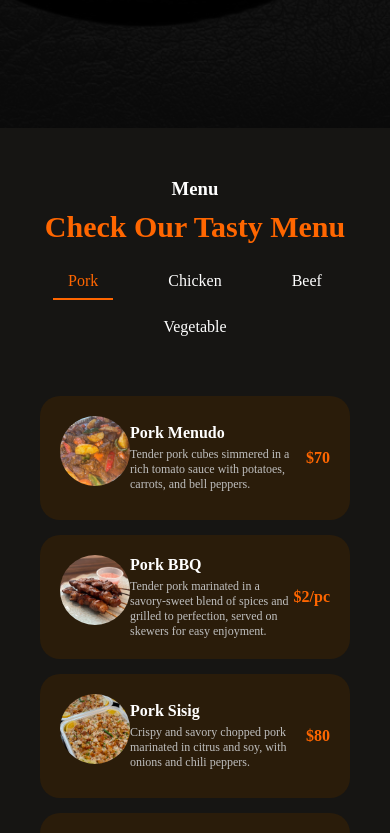
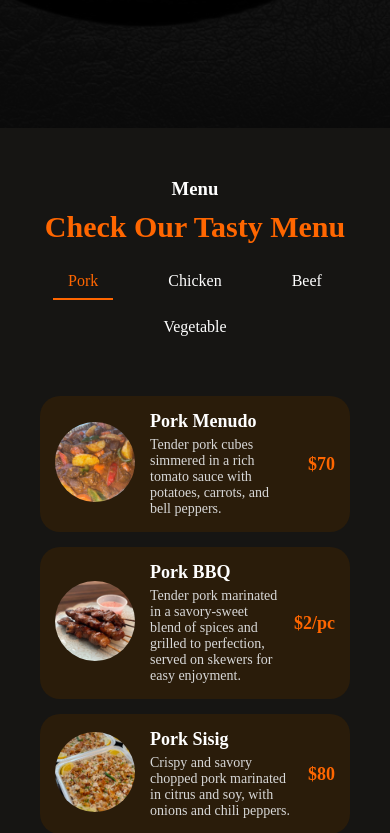
Before and after one commit to gvrr-erwin/react-TG, a React (Vite) app: page / in a window 390 px wide. Shown: the part 1560-2393 px from the top of the page. Built offline with nearby package versions, Linux system fonts and the light colour scheme.

Commit message:
new update for menu section

```diff
--- a/src/components/menu/Menu.css
+++ b/src/components/menu/Menu.css
@@ -16,7 +16,7 @@
   display: flex;
   justify-content: center;
   margin-bottom: 30px;
-  position: relative;    /* ensure tabs are on top of siblings */
+  position: relative;
   z-index: 10;
 }
 
@@ -31,7 +31,7 @@
   cursor: pointer;
   border-bottom: 2px solid transparent;
   transition: all 0.3s;
-  touch-action: manipulation; /* makes taps more responsive on mobile */
+  touch-action: manipulation;
 }
 
 .menu-tab.active {
@@ -97,59 +97,31 @@
 
 @media (max-width: 768px) {
   .menu-container {
-    padding: 50px 20px; /* Reduced padding for smaller screens */
+    padding: 50px 20px;
+    position: relative;
+    z-index: 20; /* still above everything */
   }
 
   .menu-title h1 {
-    font-size: 30px; /* Reduced title size */
+    font-size: 30px;
     margin-bottom: 20px;
   }
 
   .menu-tabs {
-    flex-wrap: wrap; /* wrap tabs on narrow screens */
+    flex-wrap: wrap;
     gap: 10px;
     justify-content: center;
-    /* position & z-index inherited from above */
+    /* no need to re‐declare z-index (it inherits from parent) */
   }
 
   .menu-tab {
-    font-size: 16px; /* smaller font for tabs */
+    font-size: 16px;
     padding: 8px 15px;
   }
 
   .menu-items {
-    grid-template-columns: 1fr; /* single column on mobile */
-    gap: 15px; /* smaller gap between items */
-    margin-top: 20px; /* breathing room under tabs */
-  }
-
-  .menu-item {
-    align-items: center; /* center content on mobile */
-    text-align: center;
-    padding: 20px; /* bigger touch target */
-  }
-
-  .menu-image img {
-    width: 70px; /* slightly smaller on mobile */
-    height: 70px;
-    margin-bottom: 10px; /* space between image & text */
-  }
-
-  .menu-details {
-    padding: 0; /* remove extra padding for centered layout */
-  }
-
-  .menu-name {
-    font-size: 16px;
-    margin-bottom: 5px;
-  }
-
-  .menu-desc {
-    font-size: 12px;
-    color: #bfbfbf; /* lighter description */
-  }
-
-  .menu-price {
-    font-size: 16px; /* consistent pricing font */
+    grid-template-columns: 1fr;
+    gap: 15px;
+    margin-top: 20px;
   }
 }
```
